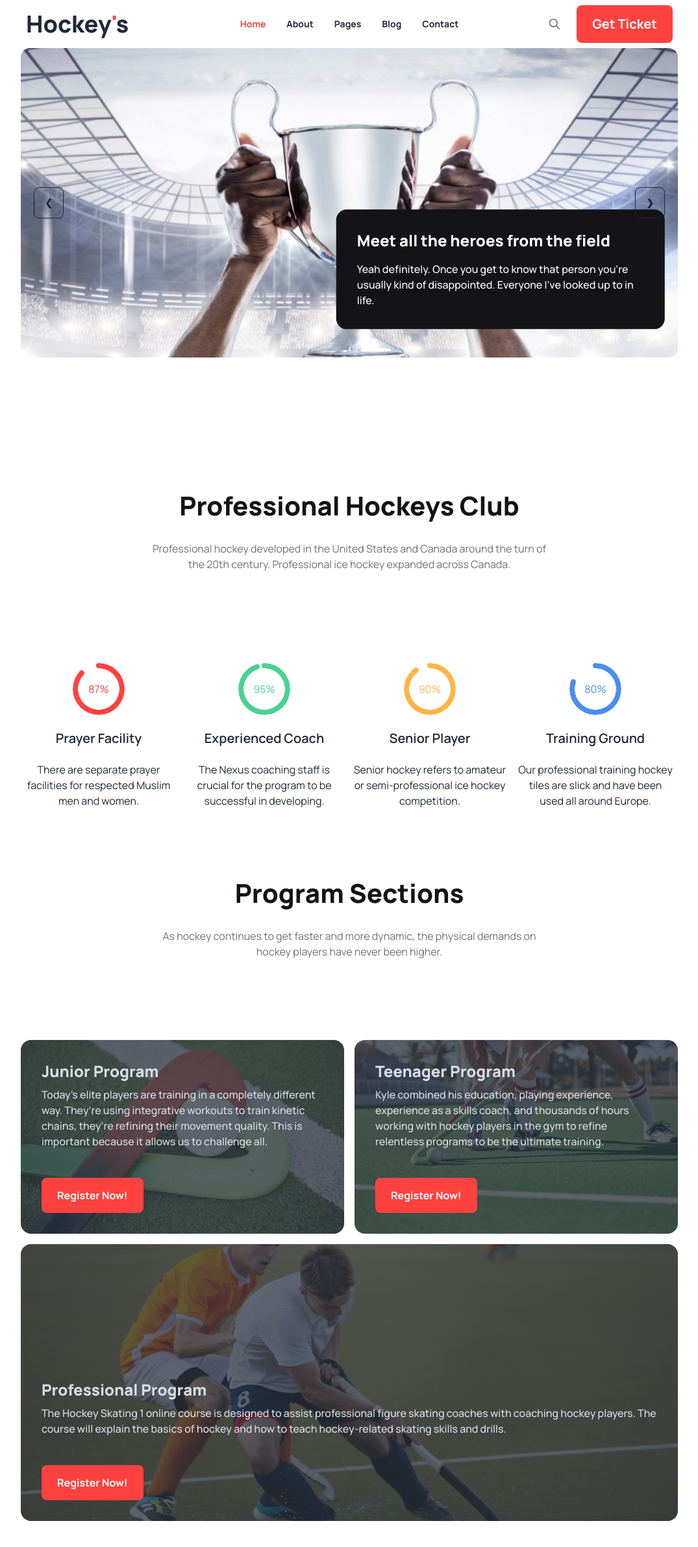
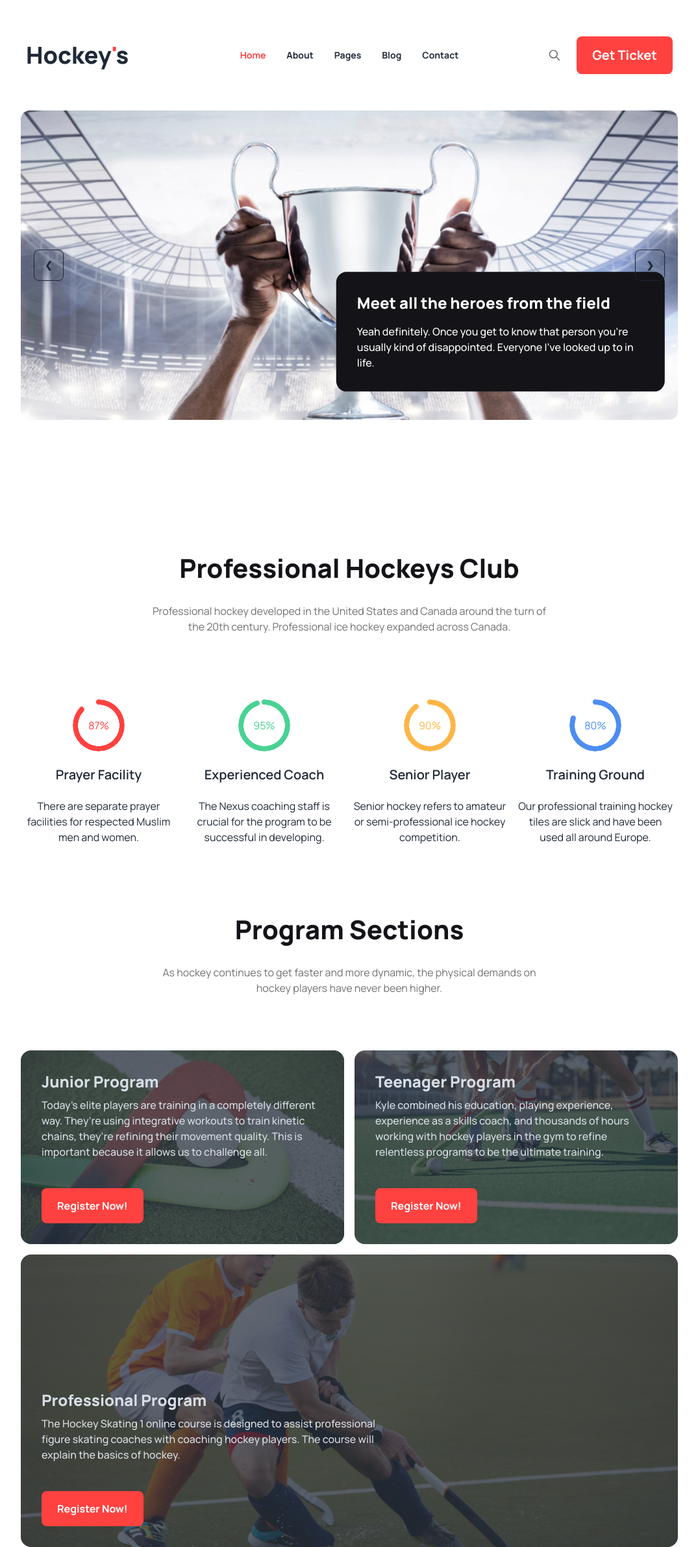
Before and after one commit to mdarman-ali/hockey, a plain HTML site: page index.html in a window 1280 px wide. Shown: the whole page at 65% size, without its empty margins (102-1177 px from the left). Before the commit the page ends 2340 px from the top, so only its background shows below. Drawn offline with nearby package versions, Linux system fonts and the light colour scheme.

Commit message:
Something edit

```diff
--- a/index.html
+++ b/index.html
@@ -30,9 +30,9 @@
       <link rel="stylesheet" href="styles/style.css">
 </head>
 <body>
-    <header>
+    <header class="mt-12">
             <!-- navbar section -->
-            <div class="navbar bg-base-100">
+            <div class="navbar bg-base-100 mb-12">
                 <div class="navbar-start">
                   <div class="dropdown">
                     <div tabindex="0" role="button" class="btn btn-ghost lg:hidden">
@@ -175,7 +175,7 @@
                     <figure><img src="./images/programselection3.png" alt="Shoes" /></figure>
                     <div class="card-body pt-52">
                       <h2 class="card-title text-xl lg:text-2xl font-extrabold">Professional Program</h2>
-                      <p class="text-sm lg:text-base font-medium leading-6">The Hockey Skating 1 online course is designed to assist professional figure skating coaches with coaching hockey players. The course will explain the basics of hockey and how to teach hockey-related skating skills and drills.</p>
+                      <p class="text-sm lg:text-base font-medium leading-6 program-3rd-para">The Hockey Skating 1 online course is designed to assist professional figure skating coaches with coaching hockey players. The course will explain the basics of hockey.</p>
                       <div class="card-actions mt-9">
                         <button class="btn-primary1">Register Now!</button>
                       </div>
--- a/styles/style.css
+++ b/styles/style.css
@@ -88,7 +88,7 @@ header, main{
     grid-template-columns: repeat(10, 1fr);
     justify-items: center;
     text-align: center;
-    margin: 100px auto;
+    margin: 100px auto 60px auto;
     max-width: 607px;
 
 }
@@ -108,7 +108,10 @@ header, main{
     margin-top: 0;
 }
 
-
+/* Program section */
+.program-3rd-para{
+    width: 520px!important;
+}
 
 
 
@@ -152,6 +155,10 @@ header, main{
     .width-card{
         width: 100%!important;
     }
+    /* Program section */
+    .program-3rd-para{
+    width: 100%!important;
+}
 }
 
 
```
